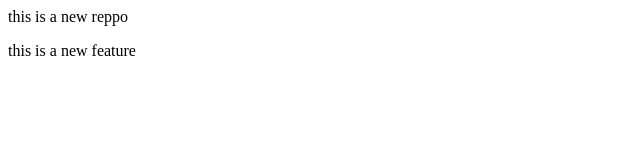
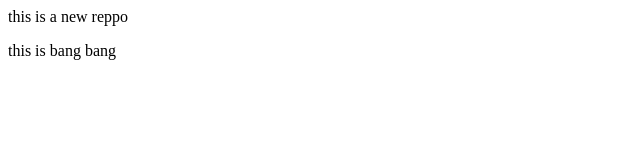
Before and after one commit to Satyam478singh/newrepo, a plain HTML site: page index.html in a window 1280 px wide. Shown: the full height of the page, 0-640 px from the left. Drawn offline with Linux system fonts and the light colour scheme.

Commit message:
new changes

```diff
--- a/index.html
+++ b/index.html
@@ -1,2 +1,2 @@
 <p> this is a new reppo</p>
-<p> this is a new feature</p>
+<p> this is bang bang</p>
```
